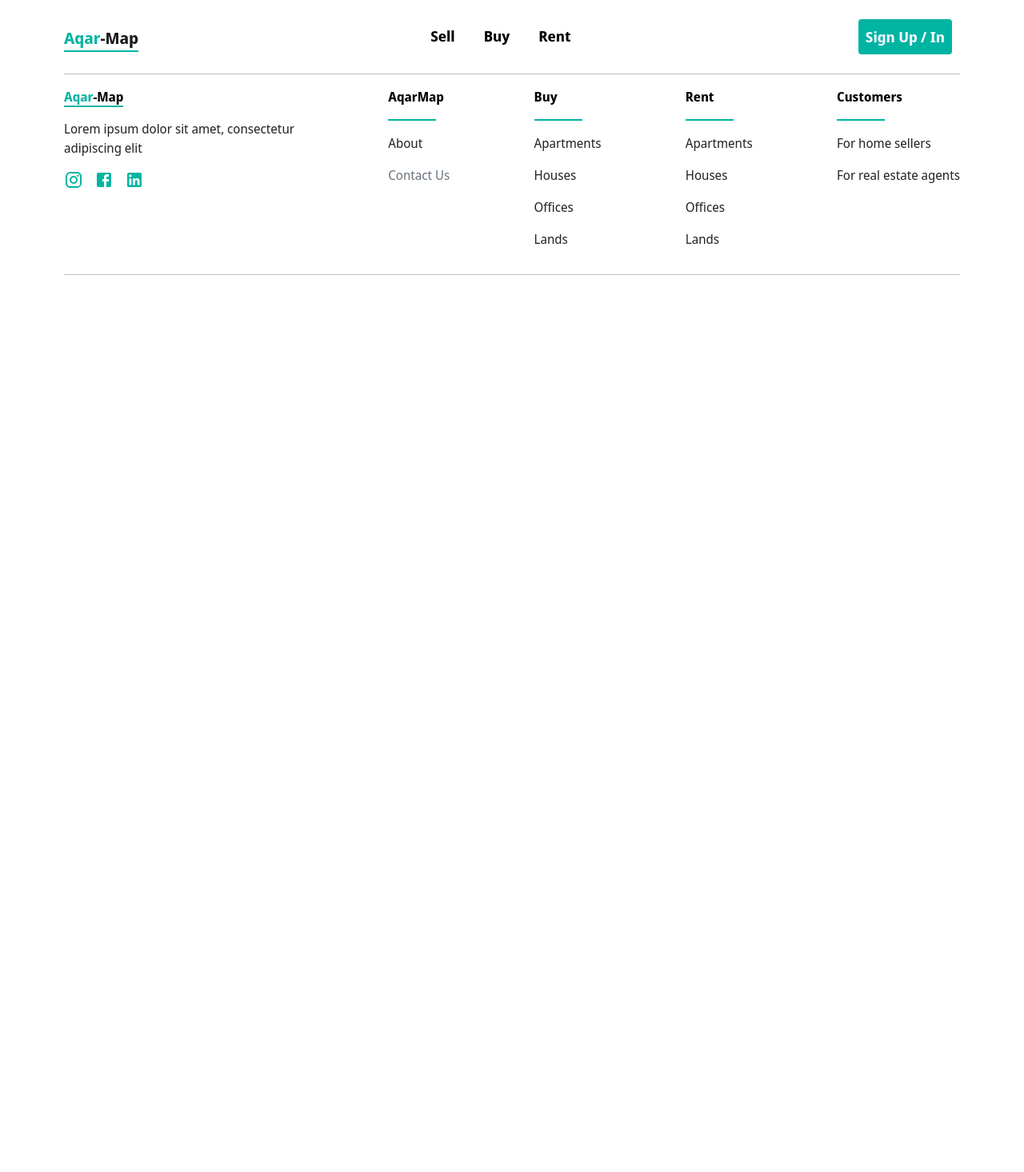
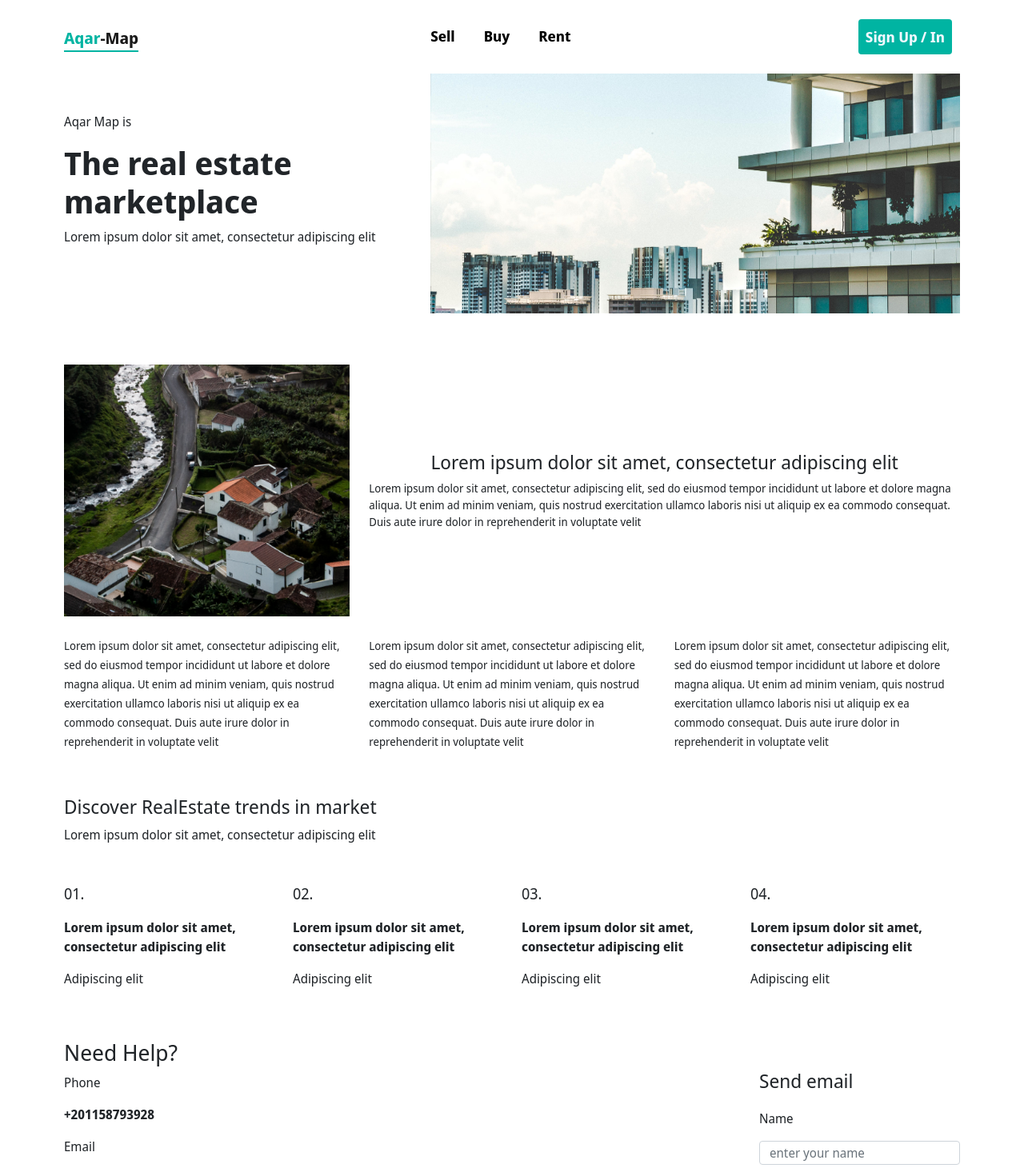
Before and after one commit to abdelaziz123456/aqar-map, a React (Create React App) app: page /about in a window 1280 px wide. Shown: the top 1466 px of the page at 80% size. Before the commit the page ends 800 px from the top, so only its background shows below. Built offline with nearby package versions, Linux system fonts and the light colour scheme.

Commit message:
add contact us page

```diff
--- a/src/App.js
+++ b/src/App.js
@@ -9,6 +9,7 @@ import ForgetPassword from './Components/ForgetPass';
 import EnterPass from './Components/EnterPass';
 import SignUp from './Components/SignUp';
 import ContactUs from './Components/ContactUs';
+import About from './Components/About';
 function App() {
   return (
 
@@ -41,6 +42,10 @@ function App() {
       <ContactUs/>
     </Route>
 
+    <Route exact path='/about'>
+      <About/>
+    </Route>
+
 
 
     <Footer/>
--- /dev/null
+++ b/src/Components/About/index.js
@@ -0,0 +1,70 @@
+import rect from '../../images/Rectangle.png'
+import Discover from '../Discover';
+import ContactUs from '../ContactUs/index'
+
+import './index.scss'
+function About(){
+    return(
+        <div className="about">
+            <div className="content-header">
+                <div className="left pe-3 py-5">
+                    <p >
+                        Aqar Map is
+                    </p>
+                    <div className="h1 ">
+                        The real estate marketplace
+                    </div>
+                    <p>
+                    Lorem ipsum dolor sit amet, consectetur adipiscing elit
+                    </p>
+                </div>
+                <div className="right">
+
+                </div>
+            </div>
+
+            <div className="about-details d-flex flex-column my-5 ">
+                <div className="row ">
+                    <div className="col-12 col-md-4 my-3">
+                        <img src={rect} alt="" className="img-fluid" />
+                    </div>
+                    <div className="col-12 col-md-8 d-flex flex-column justify-content-center align-items-center my-3">
+                        <h4>Lorem ipsum dolor sit amet, consectetur adipiscing elit</h4>
+
+                        <small >Lorem ipsum dolor sit amet, consectetur adipiscing elit, sed do eiusmod tempor incididunt ut labore et dolore magna aliqua. Ut enim ad minim veniam, quis nostrud exercitation ullamco laboris nisi ut aliquip ex ea commodo consequat. Duis aute irure dolor in reprehenderit in voluptate velit </small>
+                    </div>
+                </div>
+                <div className="row">
+                    <div className=" col-12 col-md-4 my-2">
+                    <small >Lorem ipsum dolor sit amet, consectetur adipiscing elit, sed do eiusmod tempor incididunt ut labore et dolore magna aliqua. Ut enim ad minim veniam, quis nostrud exercitation ullamco laboris nisi ut aliquip ex ea commodo consequat. Duis aute irure dolor in reprehenderit in voluptate velit </small>
+
+                    </div>
+                    <div className=" col-12 col-md-4 my-2">
+                    <small >Lorem ipsum dolor sit amet, consectetur adipiscing elit, sed do eiusmod tempor incididunt ut labore et dolore magna aliqua. Ut enim ad minim veniam, quis nostrud exercitation ullamco laboris nisi ut aliquip ex ea commodo consequat. Duis aute irure dolor in reprehenderit in voluptate velit </small>
+
+                    </div>
+                    <div className=" col-12 col-md-4 my-2">
+                    <small >Lorem ipsum dolor sit amet, consectetur adipiscing elit, sed do eiusmod tempor incididunt ut labore et dolore magna aliqua. Ut enim ad minim veniam, quis nostrud exercitation ullamco laboris nisi ut aliquip ex ea commodo consequat. Duis aute irure dolor in reprehenderit in voluptate velit </small>
+
+                    </div>
+                </div>
+            </div>
+
+
+            <Discover/>
+
+            <ContactUs/>
+
+
+
+
+
+
+
+
+
+        </div>
+    )
+}
+
+export default About;
--- /dev/null
+++ b/src/Components/About/index.scss
@@ -0,0 +1,25 @@
+.about{
+    .content-header{
+        display: flex;
+        flex-wrap: wrap;
+
+        .left{
+            flex: 2;
+
+            .h1{
+                font-weight: 700;
+            }
+
+
+        }
+        .right{
+            min-height: 300px;
+            flex: 3;
+            background-image: url('../../images/Background.png');
+            background-size:cover;
+            background-position: center;
+
+        }
+    }
+
+    }
--- /dev/null
+++ b/src/Components/Discover/index.js
@@ -0,0 +1,56 @@
+import './index.scss'
+function Discover(){
+    return(
+        <div className="discover-section my-5">
+        <div className="header my-5">
+
+        <p className='line'></p>
+        <h4>Discover RealEstate trends in market</h4>
+        <p >
+        Lorem ipsum dolor sit amet, consectetur adipiscing elit
+        </p>
+
+        </div>
+        <div className="row">
+            <div className="col-12  col-md-3">
+
+                <p className='number'>01.</p>
+                <div className="fw-bold mb-3">
+                Lorem ipsum dolor sit amet, consectetur adipiscing elit
+                </div>
+                <p>Adipiscing elit</p>
+
+            </div>
+            <div className="col-12  col-md-3">
+
+            <p className='number'>02.</p>
+                <div className="fw-bold mb-3">
+                Lorem ipsum dolor sit amet, consectetur adipiscing elit
+                </div>
+                <p>Adipiscing elit</p>
+
+            </div>
+            <div className="col-12  col-md-3">
+                <p className='number'>03.</p>
+                <div className="fw-bold mb-3">
+                Lorem ipsum dolor sit amet, consectetur adipiscing elit
+                </div>
+                <p>Adipiscing elit</p>
+
+            </div>
+            <div className="col-12  col-md-3">
+            <p className='number'>04.</p>
+                <div className="fw-bold mb-3">
+                Lorem ipsum dolor sit amet, consectetur adipiscing elit
+                </div>
+                <p>Adipiscing elit</p>
+
+            </div>
+        </div>
+
+    </div>
+    )
+}
+
+
+export default Discover;
--- /dev/null
+++ b/src/Components/Discover/index.scss
@@ -0,0 +1,6 @@
+.discover-section{
+    .number{
+        font-size: larger;
+        font-weight:300 ;
+    }
+}
--- a/src/Components/Footer/index.js
+++ b/src/Components/Footer/index.js
@@ -24,10 +24,20 @@ function Footer(){
                 <p className="line">
 
                 </p>
-                <p >
-                    About
+                <p>
+                <Link className='text-decoration-none text-secondary' to="/about">About</Link>
+
                 </p>
+                <p>
                 <Link className='text-decoration-none text-secondary' to="/contact-us">Contact Us</Link>
+
+                </p>
+
+                <p>
+                <Link className='text-decoration-none text-secondary' to="/privacy">Privacy</Link>
+
+                </p>
+
             </div>
             <div>
             <p className="header">
--- a/src/Components/MainContent/index.js
+++ b/src/Components/MainContent/index.js
@@ -9,6 +9,7 @@ import dahab from '../../images/dahab.jpg';
 import sharm from '../../images/sharm.jpg';
 
 import Slider from '../Slider/index'
+import Discover from '../Discover'
 
 function MainContent(){
     return(
@@ -134,54 +135,7 @@ function MainContent(){
             </div>
 
 
-            <div className="discover-section my-5">
-                <div className="header my-5">
-
-                <p className='line'></p>
-                <h4>Discover RealEstate trends in market</h4>
-                <p >
-                Lorem ipsum dolor sit amet, consectetur adipiscing elit
-                </p>
-
-                </div>
-                <div className="row">
-                    <div className="col-12  col-md-3">
-
-                        <p className='number'>01.</p>
-                        <div className="fw-bold mb-3">
-                        Lorem ipsum dolor sit amet, consectetur adipiscing elit
-                        </div>
-                        <p>Adipiscing elit</p>
-
-                    </div>
-                    <div className="col-12  col-md-3">
-
-                    <p className='number'>02.</p>
-                        <div className="fw-bold mb-3">
-                        Lorem ipsum dolor sit amet, consectetur adipiscing elit
-                        </div>
-                        <p>Adipiscing elit</p>
-
-                    </div>
-                    <div className="col-12  col-md-3">
-                        <p className='number'>03.</p>
-                        <div className="fw-bold mb-3">
-                        Lorem ipsum dolor sit amet, consectetur adipiscing elit
-                        </div>
-                        <p>Adipiscing elit</p>
-
-                    </div>
-                    <div className="col-12  col-md-3">
-                    <p className='number'>04.</p>
-                        <div className="fw-bold mb-3">
-                        Lorem ipsum dolor sit amet, consectetur adipiscing elit
-                        </div>
-                        <p>Adipiscing elit</p>
-
-                    </div>
-                </div>
-
-            </div>
+           <Discover/>
         <div className="my-5">
         <Slider />
 
--- a/src/Components/MainContent/index.scss
+++ b/src/Components/MainContent/index.scss
@@ -70,12 +70,7 @@
 
 
 
-.discover-section{
-    .number{
-        font-size: larger;
-        font-weight:300 ;
-    }
-}
+
 
 @media (max-width:750px) {
     .content-header{
```
Also changed, not shown: src/images/Rectangle.png (added).
